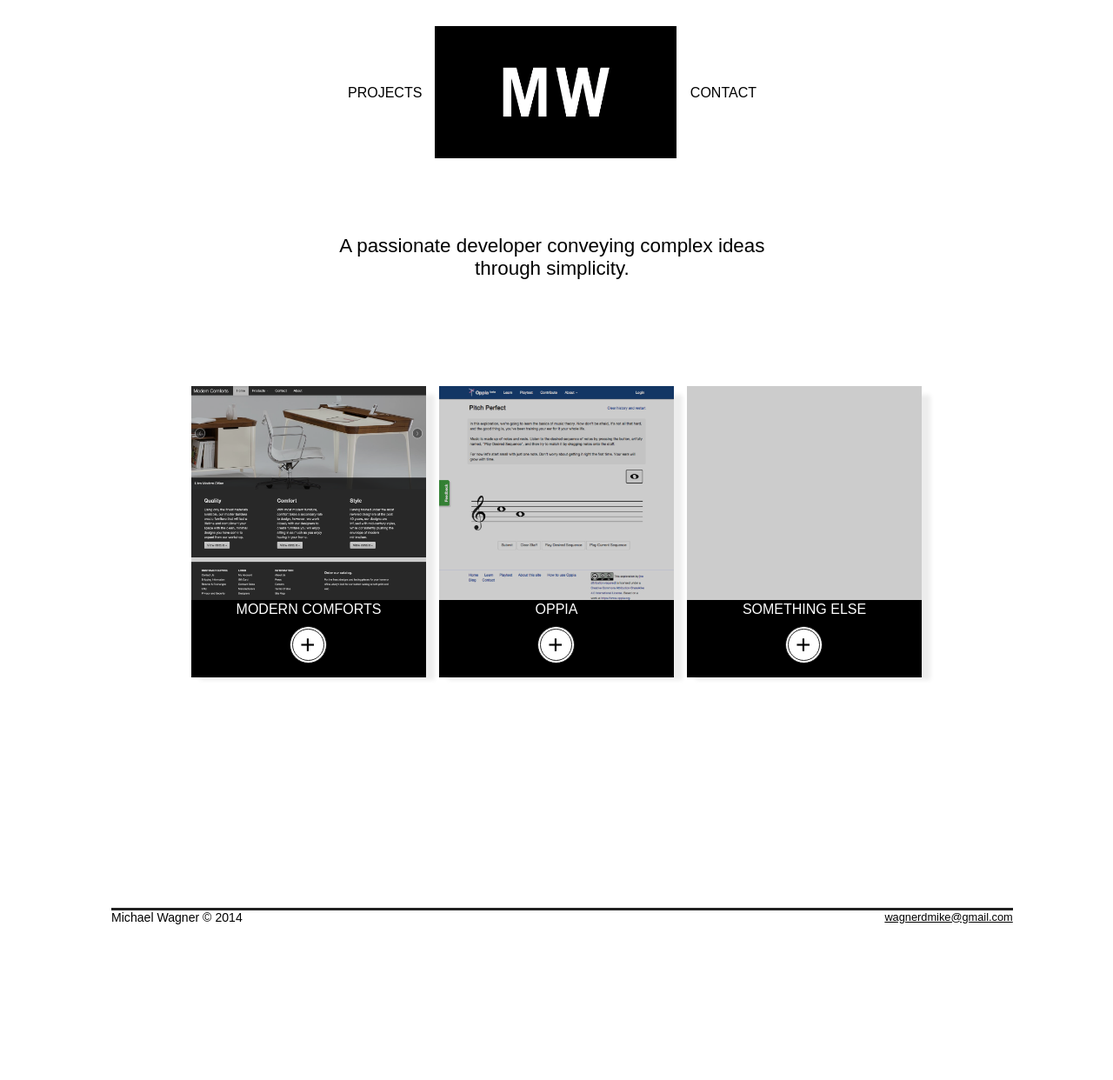
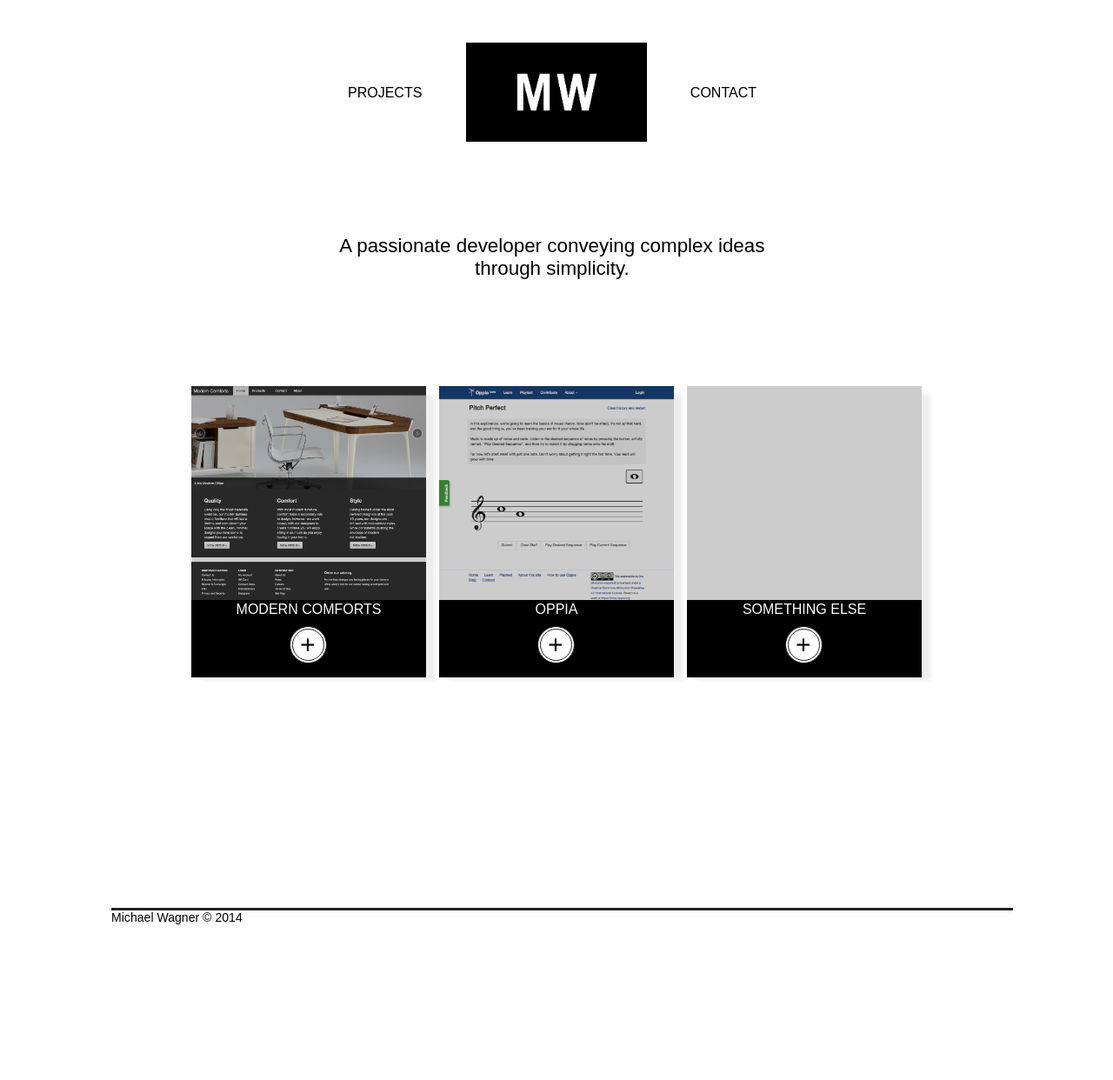
Before and after one commit to michaelWagner/michael-wagner, a plain HTML site: page index.html in a window 1280 px wide. Shown: the whole page at 87% size. Drawn offline with Linux system fonts and the light colour scheme.

Commit message:
Make logo 25% smaller and remove email link on home page.

```diff
--- a/css/mw.css
+++ b/css/mw.css
@@ -43,13 +43,13 @@ a:hover {
 
 .logo {
   display: block;
-  background-size: 278px;
+  background-size: 208px; /*278px;*/
   background-repeat: no-repeat;
   background-color: transparent;
   position: relative;
   top: 0;
   width: 321px;
-  background-position: 20px 0;
+  background-position: 56px 19px; /*20px 0;*/
   margin: 0 auto;
   z-index: 100;
 }
@@ -248,16 +248,15 @@ a:hover {
 .copyright {
   float: left;
   text-align: left;
-  width: 49%;
+  width: 69%;
   color: #000000;
-  font-size: 1.1em;
-}
+  font-size: 1.1em;}
 
-.contact-email {
+/*.contact-email {
   float: right;
   text-align: right;
   width: 49%;
-}
+}*/
 
 #response {
   display:none;
@@ -400,6 +399,7 @@ a:hover {
     margin: 5px 0 0 44.6%;
   }
 }
+
 @media screen and (max-width: 620px) {
   .logo {
     background-size: 140px;
--- a/index.html
+++ b/index.html
@@ -68,7 +68,7 @@
       <div class="footer">
         <div class="footer-row">
           <span class="copyright">Michael Wagner &copy; 2014</span>
-          <span class="contact-email"><a href="wagnerdmike@gmail.com">wagnerdmike@gmail.com</a></span>
+<!--           <span class="contact-email"><a href="wagnerdmike@gmail.com">wagnerdmike@gmail.com</a></span> -->
         </div>
       </div>
     </div>
```
